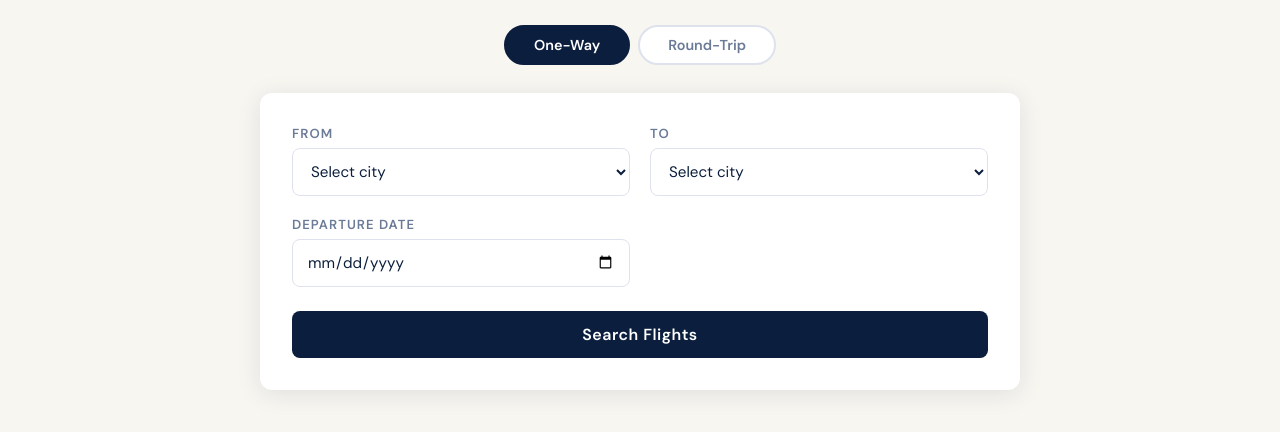
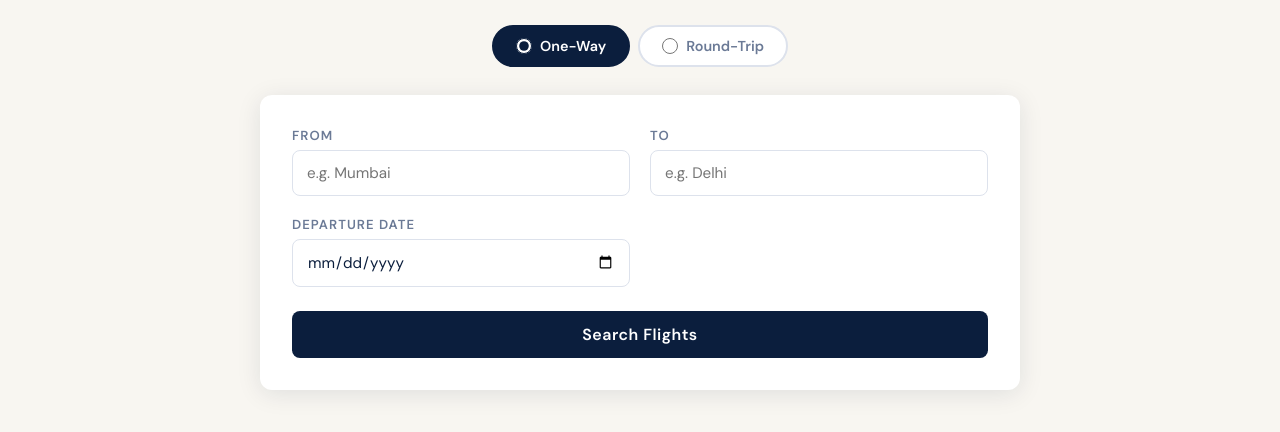
Before and after one commit to acciojob/phoenix-airlines-SHAIKADIL522, a React app: page /flight-search in a window 1280 px wide. Shown: the part 158-590 px from the top of the page. Built offline with nearby package versions, Linux system fonts and the light colour scheme.

Commit message:
Fixed the test case error

```diff
--- a/src/pages/FlightSearch.jsx
+++ b/src/pages/FlightSearch.jsx
@@ -12,21 +12,9 @@ import {
 } from "../store/flightSlice";
 import { searchFlights } from "../data/flightsData";
 
-const CITIES = [
-  "Mumbai",
-  "Delhi",
-  "Bangalore",
-  "Chennai",
-  "Hyderabad",
-  "Kolkata",
-  "Pune",
-  "Ahmedabad",
-];
-
 const FlightSearch = () => {
   const dispatch = useDispatch();
   const history = useHistory();
-  const navigate = (path) => history.push(path);
 
   const {
     tripType,
@@ -43,25 +31,16 @@ const FlightSearch = () => {
   // ─── Validation ───────────────────────────────────────────────────
   const validate = () => {
     const newErrors = {};
-    const today = new Date();
-    today.setHours(0, 0, 0, 0);
-
-    if (!source.trim()) newErrors.source = "Please select a source city.";
-    if (!destination.trim())
-      newErrors.destination = "Please select a destination city.";
-    if (source && destination && source === destination)
+    if (!source.trim()) newErrors.source = "Please enter a source city.";
+    if (!destination.trim()) newErrors.destination = "Please enter a destination city.";
+    if (source.trim() && destination.trim() && source.trim().toLowerCase() === destination.trim().toLowerCase())
       newErrors.destination = "Source and destination cannot be the same.";
-    if (!departureDate)
-      newErrors.departureDate = "Please select a departure date.";
-    else if (new Date(departureDate) < today)
-      newErrors.departureDate = "Departure date cannot be in the past.";
-
+    if (!departureDate) newErrors.departureDate = "Please select a departure date.";
     if (tripType === "round-trip") {
       if (!returnDate) newErrors.returnDate = "Please select a return date.";
       else if (departureDate && new Date(returnDate) < new Date(departureDate))
         newErrors.returnDate = "Return date must be after departure date.";
     }
-
     return newErrors;
   };
 
@@ -81,7 +60,7 @@ const FlightSearch = () => {
 
   const handleBookFlight = (flight) => {
     dispatch(selectFlight(flight));
-    navigate("/flight-booking");
+    history.push("/flight-booking");
   };
 
   const today = new Date().toISOString().split("T")[0];
@@ -91,70 +70,66 @@ const FlightSearch = () => {
       <div className="search-container">
         <h2 className="page-title">Search Flights</h2>
 
-        {/* Trip Type Toggle */}
+        {/* Trip Type — radio inputs required by Cypress tests */}
         <div className="trip-toggle">
-          <button
-            className={`toggle-btn ${tripType === "one-way" ? "active" : ""}`}
-            onClick={() => dispatch(setTripType("one-way"))}
-          >
-            One-Way
-          </button>
-          <button
-            className={`toggle-btn ${
-              tripType === "round-trip" ? "active" : ""
-            }`}
-            onClick={() => dispatch(setTripType("round-trip"))}
-          >
-            Round-Trip
-          </button>
+          <label className="radio-label">
+            <input
+              type="radio"
+              name="tripType"
+              value="one-way"
+              checked={tripType === "one-way"}
+              onChange={() => dispatch(setTripType("one-way"))}
+            />
+            <span>One-Way</span>
+          </label>
+          <label className="radio-label">
+            <input
+              type="radio"
+              name="tripType"
+              value="round-trip"
+              checked={tripType === "round-trip"}
+              onChange={() => dispatch(setTripType("round-trip"))}
+            />
+            <span>Round-Trip</span>
+          </label>
         </div>
 
         {/* Search Form */}
         <form className="search-form" onSubmit={handleSearch} noValidate>
           <div className="form-row">
-            {/* Source */}
+            {/* Source — text input required by Cypress tests */}
             <div className="form-group">
               <label htmlFor="source">From</label>
-              <select
+              <input
+                type="text"
                 id="source"
+                placeholder="e.g. Mumbai"
                 value={source}
                 onChange={(e) => {
                   dispatch(setSource(e.target.value));
                   setErrors((prev) => ({ ...prev, source: undefined }));
                 }}
                 className={errors.source ? "input-error" : ""}
-              >
-                <option value="">Select city</option>
-                {CITIES.map((city) => (
-                  <option key={city} value={city}>
-                    {city}
-                  </option>
-                ))}
-              </select>
+              />
               {errors.source && (
                 <span className="error-msg">{errors.source}</span>
               )}
             </div>
 
-            {/* Destination */}
+            {/* Destination — text input required by Cypress tests */}
             <div className="form-group">
               <label htmlFor="destination">To</label>
-              <select
+              <input
+                type="text"
                 id="destination"
+                placeholder="e.g. Delhi"
                 value={destination}
                 onChange={(e) => {
                   dispatch(setDestination(e.target.value));
                   setErrors((prev) => ({ ...prev, destination: undefined }));
                 }}
                 className={errors.destination ? "input-error" : ""}
-              >
-                <option value="">Select city</option>
-                {CITIES.map((city) => (
-                  <option key={city} value={city}>
-                    {city}
-                  </option>
-                ))}
-              </select>
+              />
               {errors.destination && (
                 <span className="error-msg">{errors.destination}</span>
               )}
@@ -181,7 +156,7 @@ const FlightSearch = () => {
               )}
             </div>
 
-            {/* Return Date — visible only for round-trip */}
+            {/* Return Date — only shown for round-trip */}
             {tripType === "round-trip" && (
               <div className="form-group">
                 <label htmlFor="returnDate">Return Date</label>
@@ -230,9 +205,7 @@ const FlightSearch = () => {
                       <span>{flight.flightNumber}</span>
                       <span>{flight.departure} → {flight.arrival}</span>
                       <span>{flight.duration}</span>
-                      <span className="seats-left">
-                        {flight.seats} seats left
-                      </span>
+                      <span className="seats-left">{flight.seats} seats left</span>
                     </div>
                   </div>
                   <div className="flight-price-block">
--- a/src/pages/Home.jsx
+++ b/src/pages/Home.jsx
@@ -3,34 +3,27 @@ import { useHistory } from "react-router-dom";
 
 const Home = () => {
   const history = useHistory();
-  const navigate = (path) => history.push(path);
 
   return (
     <div className="home-page">
-      {/* Hero */}
       <section className="hero">
         <div className="hero-overlay" />
         <div className="hero-content">
           <div className="airline-badge">✈ Phoenix Airlines</div>
-          <h1 className="hero-title">
-            Fly Beyond
-            <br />
-            <span className="hero-accent">Every Horizon</span>
-          </h1>
+          {/* Cypress test looks for this exact text */}
+          <h1 className="hero-title">Flight Booking App</h1>
           <p className="hero-subtitle">
-            Book domestic flights with ease. Seamless journeys, exceptional
-            value.
+            Book domestic flights with ease. Seamless journeys, exceptional value.
           </p>
           <button
             className="cta-button"
-            onClick={() => navigate("/flight-search")}
+            onClick={() => history.push("/flight-search")}
           >
             Book a Flight
           </button>
         </div>
       </section>
 
-      {/* Features */}
       <section className="features">
         <div className="features-grid">
           <div className="feature-card">
--- a/src/styles/App.css
+++ b/src/styles/App.css
@@ -99,7 +99,6 @@ button {
   padding-bottom: 3px;
   border-bottom: 2px solid transparent;
   transition: color 0.2s, border-color 0.2s;
-  -webkit-user-select: none;
   user-select: none;
 }
 
@@ -107,8 +106,6 @@ button {
 .nav-link.active {
   color: var(--gold-light);
   border-color: var(--gold-light);
-  -webkit-user-select: none;
-  user-select: none;
 }
 
 /* ═══════════════════════════════════════════════════════════════════
@@ -792,3 +789,36 @@ button {
   background: var(--navy-light);
   transform: translateY(-1px);
 }
+
+/* ═══════════════════════════════════════════════════════════════════
+   RADIO BUTTON TRIP TOGGLE (Cypress-compatible)
+   ═══════════════════════════════════════════════════════════════════ */
+.radio-label {
+  display: flex;
+  align-items: center;
+  gap: 8px;
+  cursor: pointer;
+  padding: 10px 22px;
+  border-radius: 100px;
+  border: 2px solid var(--border);
+  background: var(--white);
+  font-size: 0.9rem;
+  font-weight: 600;
+  color: var(--muted);
+  transition: all 0.18s;
+  user-select: none;
+  -webkit-user-select: none;
+}
+
+.radio-label input[type="radio"] {
+  accent-color: var(--navy);
+  width: 16px;
+  height: 16px;
+  cursor: pointer;
+}
+
+.radio-label:has(input:checked) {
+  background: var(--navy);
+  color: var(--white);
+  border-color: var(--navy);
+}
```
